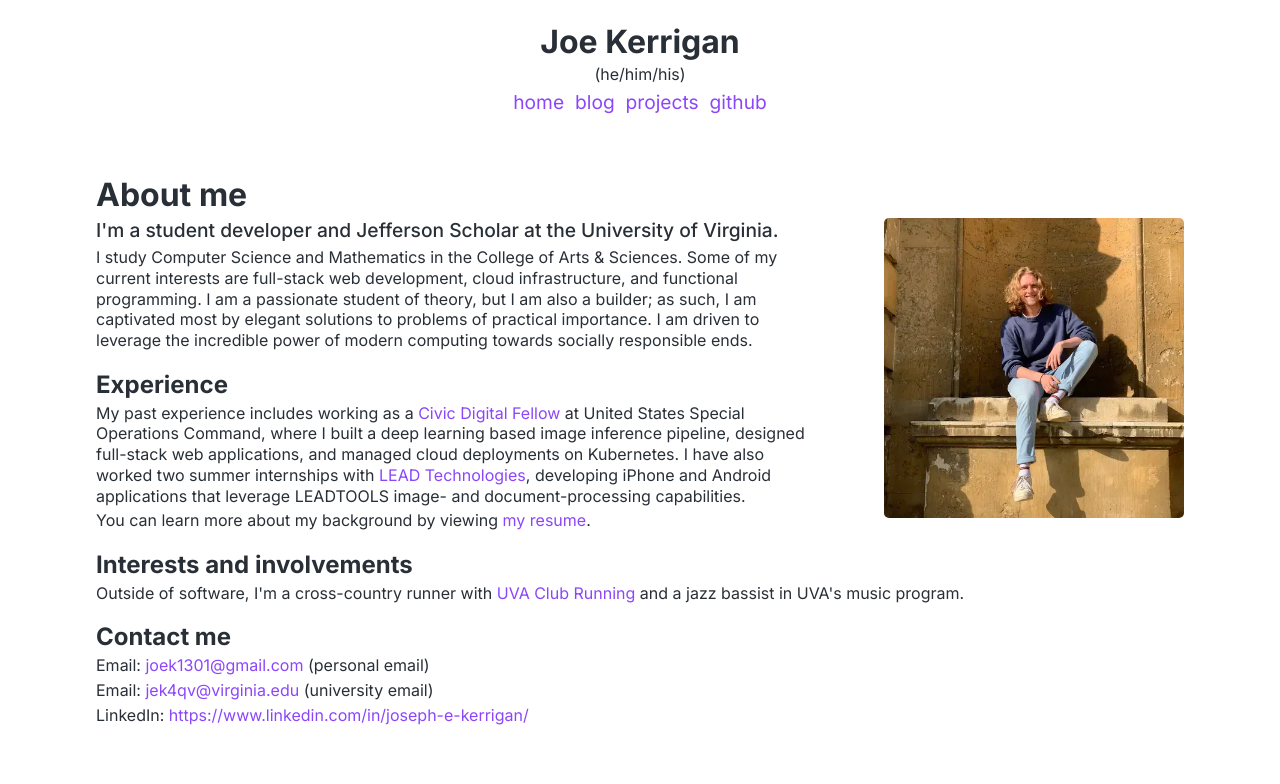
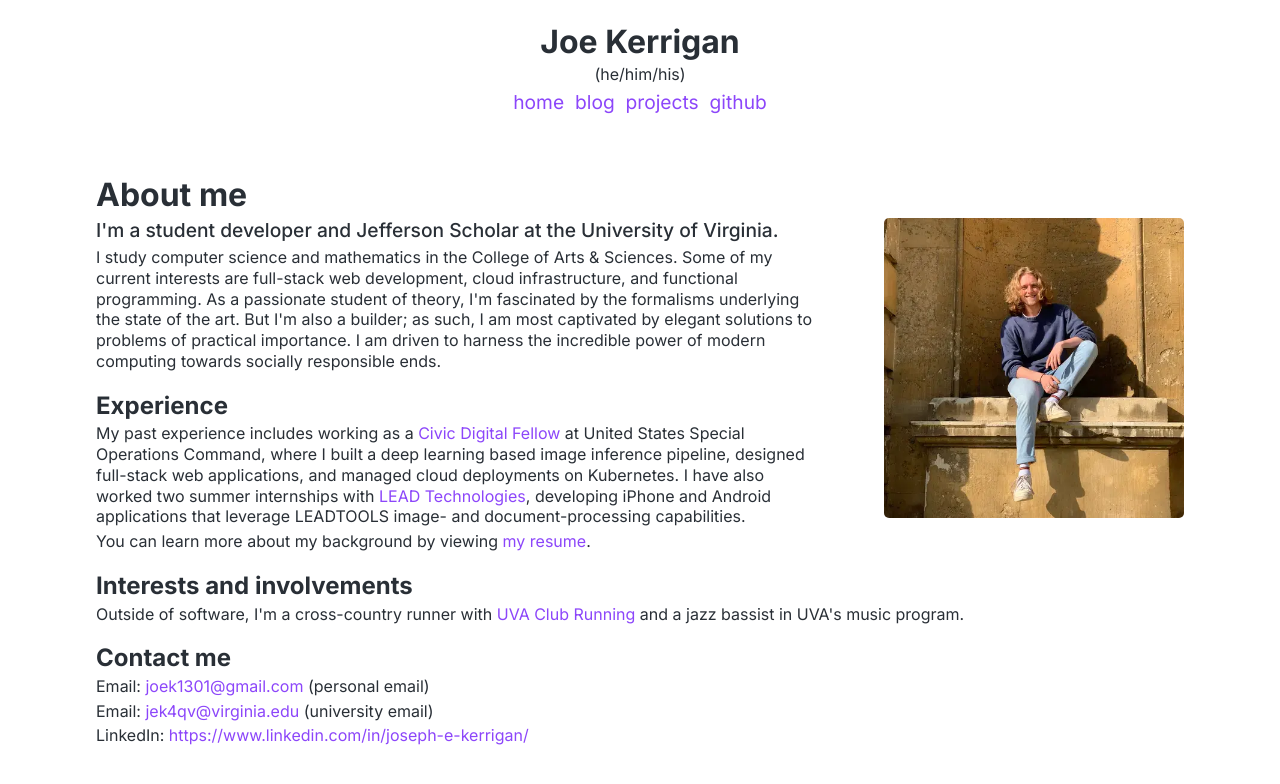
Before and after one commit to joek13/joek13.github.io, a Jekyll site: the page built from index.html, in a window 1280 px wide. Shown: the top 784 px of the page. Built offline with Jekyll 4.4.1, drawn with Linux system fonts in a browser that asks for light colours.

Commit message:
Update wording on bio

```diff
--- a/index.html
+++ b/index.html
@@ -9,11 +9,11 @@ description: Joe Kerrigan is a student developer and Jefferson Scholar at the Un
     <img src="/img/radcam.webp" class="profile" width="300" height="300" alt="A picture of Joe sitting." />
     <p class="subtitle">I'm a student developer and Jefferson Scholar at the University of Virginia.</p>
     <p>
-        I study Computer Science and Mathematics in the College of Arts & Sciences. Some of my current interests are
-        full-stack web development, cloud infrastructure, and functional programming. I am a passionate student of
-        theory, but I am also a builder; as such, I am captivated most by elegant solutions to problems of practical
-        importance. I am driven to leverage the incredible power of modern computing towards socially responsible
-        ends.
+        I study computer science and mathematics in the College of Arts & Sciences.
+        Some of my current interests are full-stack web development, cloud infrastructure, and functional programming.
+        As a passionate student of theory, I'm fascinated by the formalisms underlying the state of the art.
+        But I'm also a builder; as such, I am most captivated by elegant solutions to problems of practical importance.
+        I am driven to harness the incredible power of modern computing towards socially responsible ends.
     </p>
     <h2>Experience</h2>
     <p>
```
